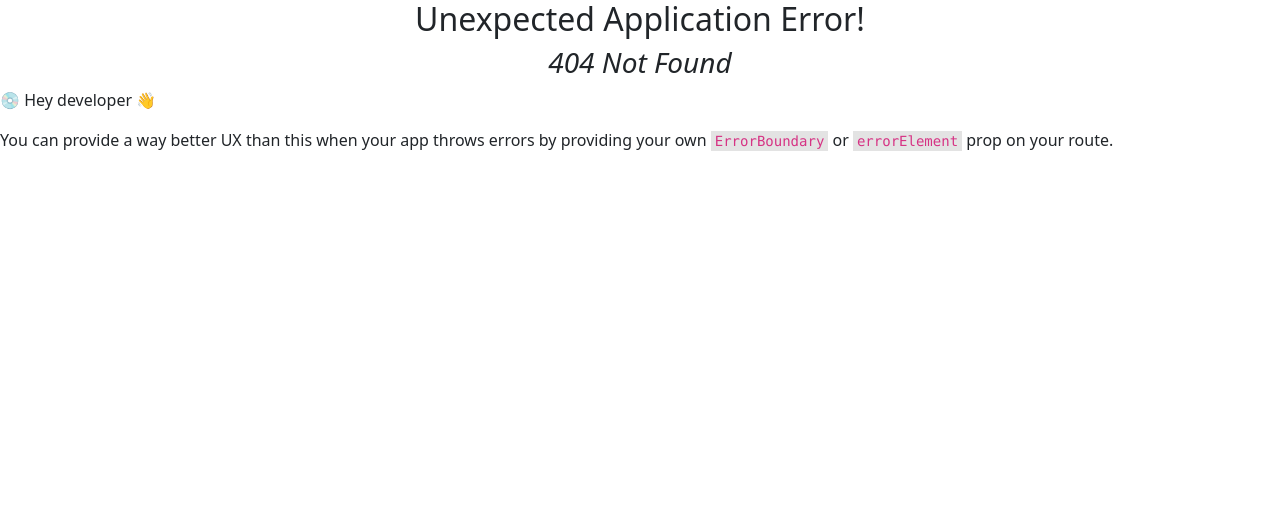
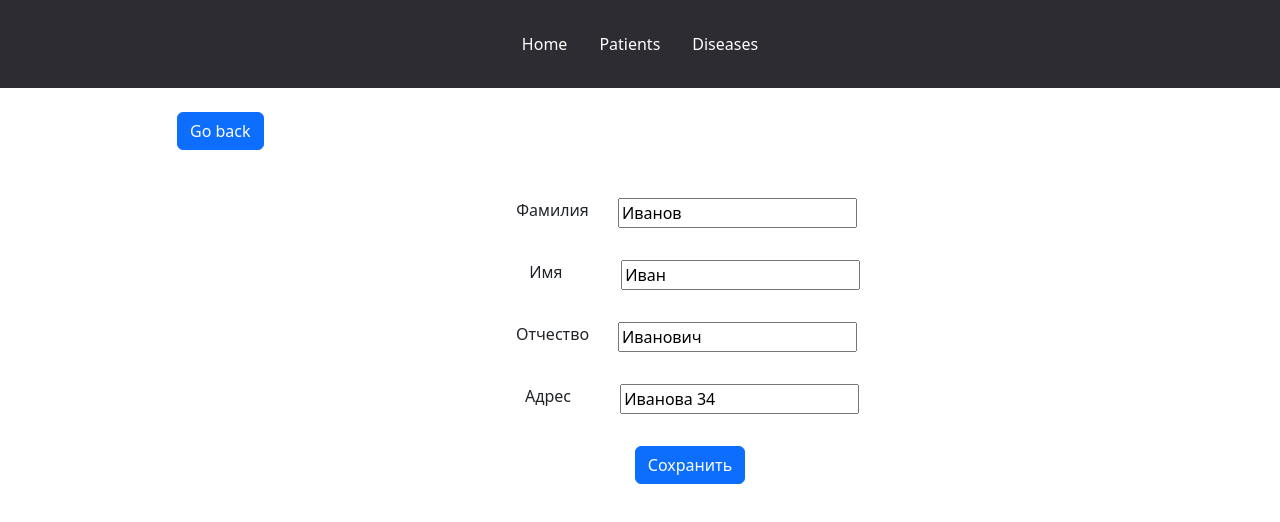
Before and after one commit to VolodyaChvey/DatabaseOfPatients, a React (Create React App) app in the folder Patients/client/: page /patients/1/edit in a window 1280 px wide. Before the commit this address had no page. Shown: the top 522 px of the page. Built offline with nearby package versions, Linux system fonts and the light colour scheme; no server answers.

Commit message:
evening21.01

```diff
--- a/Patients/client/src/App.js
+++ b/Patients/client/src/App.js
@@ -7,7 +7,8 @@ import StartPage from "./Pages/StartPage";
 import { SinglePatient, patientLoader } from "./Pages/SinglePatient";
 import { Patients, patientsLoader } from './Pages/Patients';
 import ErrorPage from './Pages/ErrorPage';
-import AddPatient from "./Pages/AddPatient";
+import {AddPatient, newPatientAction} from "./Pages/AddPatient";
+import { EditPatient, updatePatientAction } from "./Pages/EditPatient";
 
 const router = createBrowserRouter(
   createRoutesFromElements(
@@ -15,7 +16,8 @@ const router = createBrowserRouter(
       <Route index element={<StartPage />} />
       <Route path="patients" element={<Patients />} loader={patientsLoader} errorElement={<ErrorPage />} />
       <Route path="patients/:id" element={<SinglePatient />} loader={patientLoader} />
-      <Route path="patients/new" element={<AddPatient/>}/>
+      <Route path="patients/new" element={<AddPatient/>} action={newPatientAction}/>
+      <Route path="patients/:id/edit" element={<EditPatient/>} action={updatePatientAction} loader={patientLoader}/>
     </Route>
   )
 )
--- /dev/null
+++ b/Patients/client/src/Components/CostomForm.jsx
@@ -0,0 +1,27 @@
+import { Form } from "react-router-dom";
+import { emptyPatient, translation } from "../data";
+import TextInput from "./TextInput";
+
+export default function CostomForm({ action, patient, submitting }) {
+  const formPatient = patient ? patient : emptyPatient;
+  return (
+    <Form method="post" action={action}>
+      {Object.entries(formPatient).map(([k, v]) => (
+        <TextInput
+          key={k}
+          type={k === "id" ? "hidden" : "text"}
+          text={k === "id" ? null : translation[k]}
+          name={k}
+         // value={k === "id" ? v : null}
+          defaultValue={v}
+        />
+      ))}
+      <TextInput
+        type={"submit"}
+        value={"Сохранить"}
+        disabled={submitting}
+        className={"btn btn-primary"}
+      />
+    </Form>
+  );
+}
--- /dev/null
+++ b/Patients/client/src/Components/DropdownButtons.jsx
@@ -0,0 +1,22 @@
+import { Dropdown, DropdownButton, Col, Row } from "react-bootstrap";
+
+export default function DropdownButtons() {
+  return (
+    <>
+      <Row className="mb-3">
+        <Col sm={1}></Col>
+        <Col sm={3}>
+          <DropdownButton title="Добавить" id="bg-nested-dropdown">
+            <Dropdown.Item eventKey="1" href="#link1">
+              Анализы
+            </Dropdown.Item>
+            <Dropdown.Item eventKey="2" href="#link2">
+              Осмотр
+            </Dropdown.Item>
+          </DropdownButton>
+        </Col>
+        <Col sm={6}></Col>
+      </Row>
+    </>
+  );
+}
--- a/Patients/client/src/Components/TextInput.jsx
+++ b/Patients/client/src/Components/TextInput.jsx
@@ -1,15 +1,33 @@
+import { Col, Row } from "react-bootstrap";
 
-import { Col, Row } from "react-bootstrap"
-
-export default function TextInput({ text, name, placeholder, onChange }) {
+export default function TextInput({
+  text,
+  className,
+  type,
+  name,
+  defaultValue,
+  value,
+  disabled,
+  onChange,
+}) {
   return (
     <Row className="mb-3">
       <Col sm={2}></Col>
-            <Col sm={3} className="text-right">{text}</Col>
       <Col sm={3} className="text-right">
-                <input name={name} placeholder={placeholder} onChange={onChange} />
+        {text}
+      </Col>
+      <Col sm={3} className="text-right">
+        <input
+        className={className}
+          type={type}
+          name={name}
+          defaultValue={defaultValue}
+          value={value}
+          disabled={disabled}
+          onChange={onChange}
+        />
       </Col>
       <Col sm={2}></Col>
     </Row>
-    )
+  );
 }
--- a/Patients/client/src/Pages/AddPatient.jsx
+++ b/Patients/client/src/Pages/AddPatient.jsx
@@ -1,12 +1,17 @@
-import TextInput from "../Components/TextInput";
-import TwoButtons from "../Components/TwoButtons"
-import { useState } from "react";
-export default function AddPatient() {
-  const [patient, setPatient] = useState({
-    lastName: "",
-    middleName: "",
-    firstName: "",
-    address: "",
+import TwoButtons from "../Components/TwoButtons";
+//import { useState } from "react";
+//import { emptyPatient } from "../data";
+import CostomForm from "../Components/CostomForm";
+import { useActionData, useNavigate, useNavigation } from "react-router-dom";
+import DropdownButtons from "../Components/DropdownButtons";
+
+function AddPatient() {
+  const navigation = useNavigation();
+  const navigate = useNavigate();
+  const data = useActionData();
+
+ /* const [patient, setPatient] = useState({
+    ...emptyPatient,
   });
   function onHandleChange(e) {
     setPatient({
@@ -14,22 +19,56 @@ export default function AddPatient() {
       [e.target.name]: e.target.value,
     });
   }
- async function onSave() {
-    try{
+  async function onSave() {
+    try {
       // const res =
-        await fetch(`http://localhost:8080/patients`,{
-            method: 'POST',
-            body: JSON.stringify(patient)
-        });
-    }catch(e){}
+      await fetch(`http://localhost:8080/patients`, {
+        method: "POST",
+        body: JSON.stringify(patient),
+      });
+    } catch (e) {}
     console.log(patient);
-  }
+  }*/
   return (
     <>
-      {Object.entries(patient).map(([k, v]) => (
-        <TextInput key={k} text={k} name={k} onChange={onHandleChange} />
-      ))}
-      <TwoButtons twoLabel={"Сохранить"} twoOnClick={onSave}/>
+      <TwoButtons oneLabel={"Go back"} oneOnClick={() => navigate(-1)} />
+      {data?.message && <div style={{ color: "blue" }} className="text-center">{data.message}</div>}
+      <CostomForm action={"/patients/new"} submitting={navigation.state === "submitting"} />
+      <DropdownButtons/>
     </>
   );
 }
+async function createPatient(nPatient) {
+  try {
+    const res = await fetch(`http://localhost:8080/patients/`, {
+      method: "POST",
+      heanders: { "Content-Type": "application/json" },
+      body: JSON.stringify(nPatient),
+    });
+    return res.json();
+  } catch (e) {
+    return nPatient;
+  }
+}
+
+async function newPatientAction({ request }) {
+  const formData = await request.formData();
+  if (!formData.get("lastName")) {
+    return { message: 'Поле "Фамилия" должно быть заполненным' };
+  }
+  const formPatient = {
+    id: formData.get("id"),
+    lastName: formData.get("lastName"),
+    firstName: formData.get("firstName"),
+    middleName: formData.get("middleName"),
+    address: formData.get("address"),
+  };
+
+  const newPatient = await createPatient(formPatient);
+
+  return {
+    message: `Данные пациента ${newPatient.lastName} успешно сохранены`,
+  };
+}
+
+export { AddPatient, newPatientAction };
--- /dev/null
+++ b/Patients/client/src/Pages/EditPatient.jsx
@@ -0,0 +1,65 @@
+import {
+  useActionData,
+  useLoaderData,
+  useNavigate,
+  useNavigation,
+} from "react-router-dom";
+import TwoButtons from "../Components/TwoButtons";
+import CostomForm from "../Components/CostomForm";
+
+function EditPatient() {
+  const { patient } = useLoaderData();
+  const navigation = useNavigation();
+  const navigate = useNavigate();
+  const data = useActionData();
+
+  return (
+    <>
+      <TwoButtons oneLabel={"Go back"} oneOnClick={() => navigate(-1)} />
+      {data?.message && (
+        <div style={{ color: "blue" }} className="text-center">
+          {data.message}
+        </div>
+      )}
+      <CostomForm
+        patient={patient}
+        action={`/patients/${patient.id}/edit`}
+        submitting={navigation.state === "submitting"}
+      />
+    </>
+  );
+}
+
+async function updatePatient(patient) {
+  try {
+    const res = await fetch(`http://localhost:8080/patients/${patient.id}`, {
+      method: "PUT",
+      headers: { "Content-Type": "application/json" },
+      body: JSON.stringify(patient),
+    });
+    return res.json();
+  } catch (e) {
+    return patient;
+  }
+}
+
+async function updatePatientAction({ request }) {
+  const formData = await request.formData();
+  if (!formData.get("lastName")) {
+    return { message: 'Поле "Фамилия" должно быть заполненным' };
+  }
+  const formPatient = {
+    id: formData.get("id"),
+    lastName: formData.get("lastName"),
+    firstName: formData.get("firstName"),
+    middleName: formData.get("middleName"),
+    address: formData.get("address"),
+  };
+  const updatedPatient = await updatePatient(formPatient);
+
+  return {
+    message: `Данные пациента ${updatedPatient.lastName} успешно обновлены`,
+  };
+}
+
+export { EditPatient, updatePatientAction };
--- a/Patients/client/src/Pages/Patients.jsx
+++ b/Patients/client/src/Pages/Patients.jsx
@@ -1,32 +1,60 @@
-import { Suspense } from "react";
+import { Suspense, useState } from "react";
 import { Await, useLoaderData } from "react-router";
 import TablePatients from "../Components/TablePatients";
+import TextInput from "../Components/TextInput";
 
 function Patients() {
   const { patients } = useLoaderData();
+  const [valueInput, setValueInput] = useState("");
+
+  function onHandleCangre(e) {
+    setValueInput(e.target.value);
+  }
+
+  function showPatients(patients) {
+    return patients.filter((p) => {
+      return p.lastName.toLowerCase().includes(valueInput);
+    });
+  }
   return (
     <>
+      <TextInput
+        text={"Поиск пациента"}
+        value={valueInput}
+        onChange={onHandleCangre}
+      />
       <h2 className="m-3">Список пациентов</h2>
       <Suspense fallback={<h2>Loading...</h2>}>
         <Await resolve={patients}>
-                    <TablePatients patients={patients} />
+          <TablePatients patients={showPatients(patients)} />
         </Await>
       </Suspense>
     </>
-    )
+  );
 }
 
 async function getPatients() {
-
   try {
-        const res = await fetch(`http://localhost:8080/patients`)
+    const res = await fetch(`http://localhost:8080/patients`);
     return res.json();
+  } catch (e) {
+    return [
+      {
+        id: 101,
+        lastName: "Иванов",
+        firstName: "Иван",
+        middleName: "Иванович",
+        address: "Иванова 34",
+      },
+      {
+        id: 102,
+        lastName: "Петров",
+        firstName: "Петр",
+        middleName: "Петрович",
+        address: "Ленинская 12",
+      },
+    ];
   }
-    catch (e) {
-        return ([{ id: 101, lastName: 'Иванов', firstName: 'Иван', middleName: 'Иванович', address: 'Иванова 34' },
-        { id: 102, lastName: 'Петров', firstName: 'Петр', middleName: 'Петрович', address: 'Ленинская 12' }])
-    }
-
 }
 
 async function patientsLoader() {
@@ -34,7 +62,7 @@ async function patientsLoader() {
   if (!patients.length) {
     /* throw  ({ message: 'Not Found!', reason: "Wrong url" }, { status: 404 })*/
   }
-    return ({ patients })
+  return { patients };
 }
 
-export { Patients, patientsLoader }
+export { Patients, patientsLoader };
--- a/Patients/client/src/Pages/SinglePatient.jsx
+++ b/Patients/client/src/Pages/SinglePatient.jsx
@@ -1,42 +1,51 @@
 import { Container } from "react-bootstrap";
 import { useLoaderData, useNavigate } from "react-router-dom";
-import TwoButtons from '../Components/TwoButtons';
+import TwoButtons from "../Components/TwoButtons";
 import TextText from "../Components/TextText";
 
 function SinglePatient() {
   const { patient } = useLoaderData();
   const navigate = useNavigate();
   const goBack = () => navigate(-1);
-
   return (
     <>
       <Container>
         <TwoButtons oneLabel={"Go back"} oneOnClick={goBack} />
-                {Object.entries(patient)
-                    .map(([k, v]) => (<TextText key={k} k={k} v={v} />))}
-                <TwoButtons oneLabel={"Удалить"} oneOnClick
-                    twoLabel={"Корректировать"} twoOnClick />
+        {Object.entries(patient).map(([k, v]) => (
+          <TextText key={k} k={k} v={v} />
+        ))}
+        <TwoButtons
+          oneLabel={"Удалить"}
+          oneOnClick
+          twoLabel={"Корректировать"}
+          twoOnClick={() =>
+            navigate(`/patients/${patient.id}/edit`)}
+        />
       </Container>
     </>
-    )
+  );
+
 }
 
 async function getPatientById(id) {
   try {
     const res = await fetch(`http://localhost:8080/patients/${id}`);
     return res.json();
-    }
-    catch (e) {
-        return (
-            { id: 101, lastName: 'Иванов', firstName: 'Иван', middleName: 'Иванович', address: 'Иванова 34' }
-        )
+  } catch (e) {
+    return {
+      id: 101,
+      lastName: "Иванов",
+      firstName: "Иван",
+      middleName: "Иванович",
+      address: "Иванова 34",
+    };
   }
 }
 
 async function patientLoader({ params }) {
   const id = params.id;
   const patient = await getPatientById(id);
-    return { patient, id }
+  return { patient, id };
 }
 
-export { SinglePatient, patientLoader }
+export { SinglePatient, patientLoader };
--- /dev/null
+++ b/Patients/client/src/data.js
@@ -0,0 +1,14 @@
+export  const translation = {
+    lastName: "Фамилия",
+    middleName: "Отчество",
+    firstName: "Имя",
+    address: "Адрес",
+  };
+
+export const emptyPatient = {
+    id:"",
+    lastName: "",
+    middleName: "",
+    firstName: "",
+    address: "",
+};
```
Lines whose indentation alone changed are shown as unchanged.
